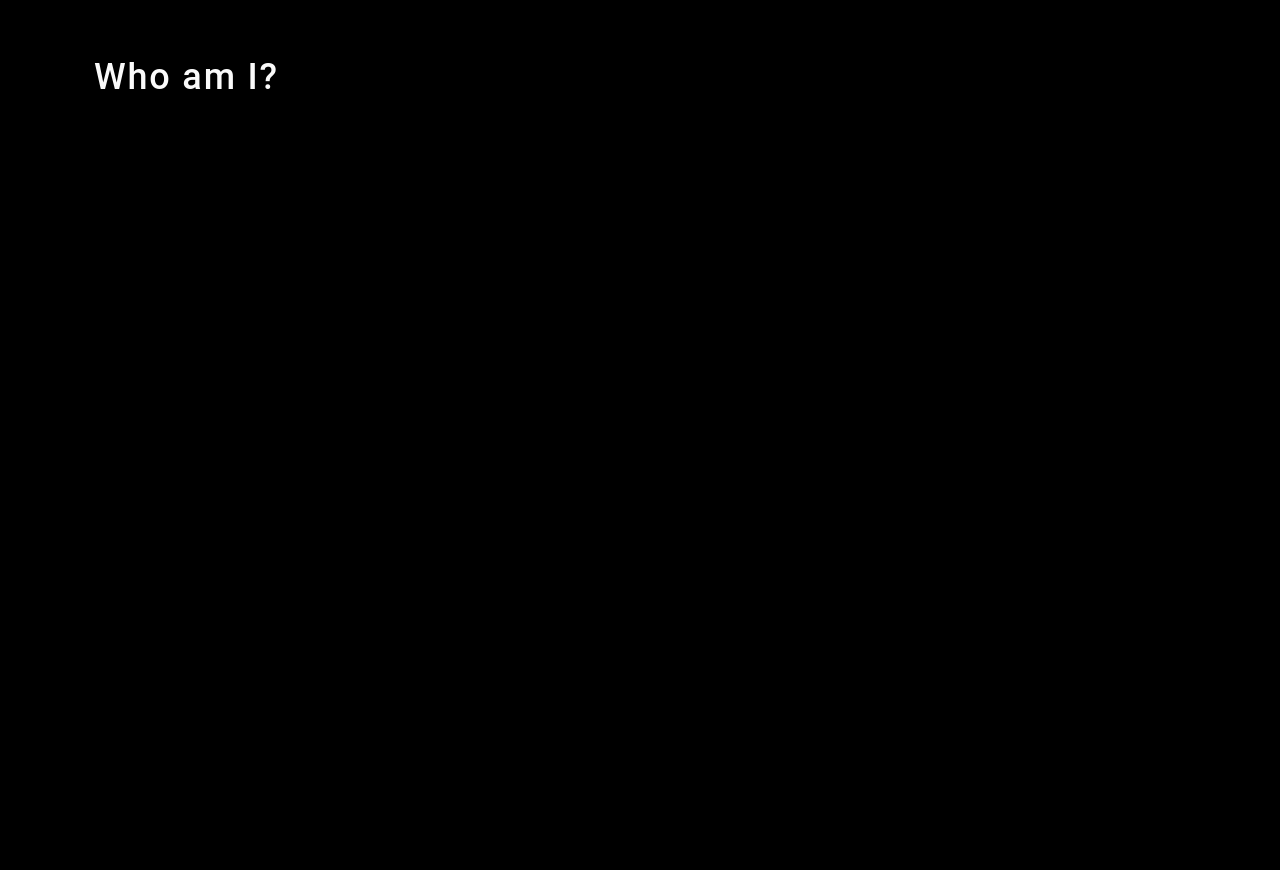
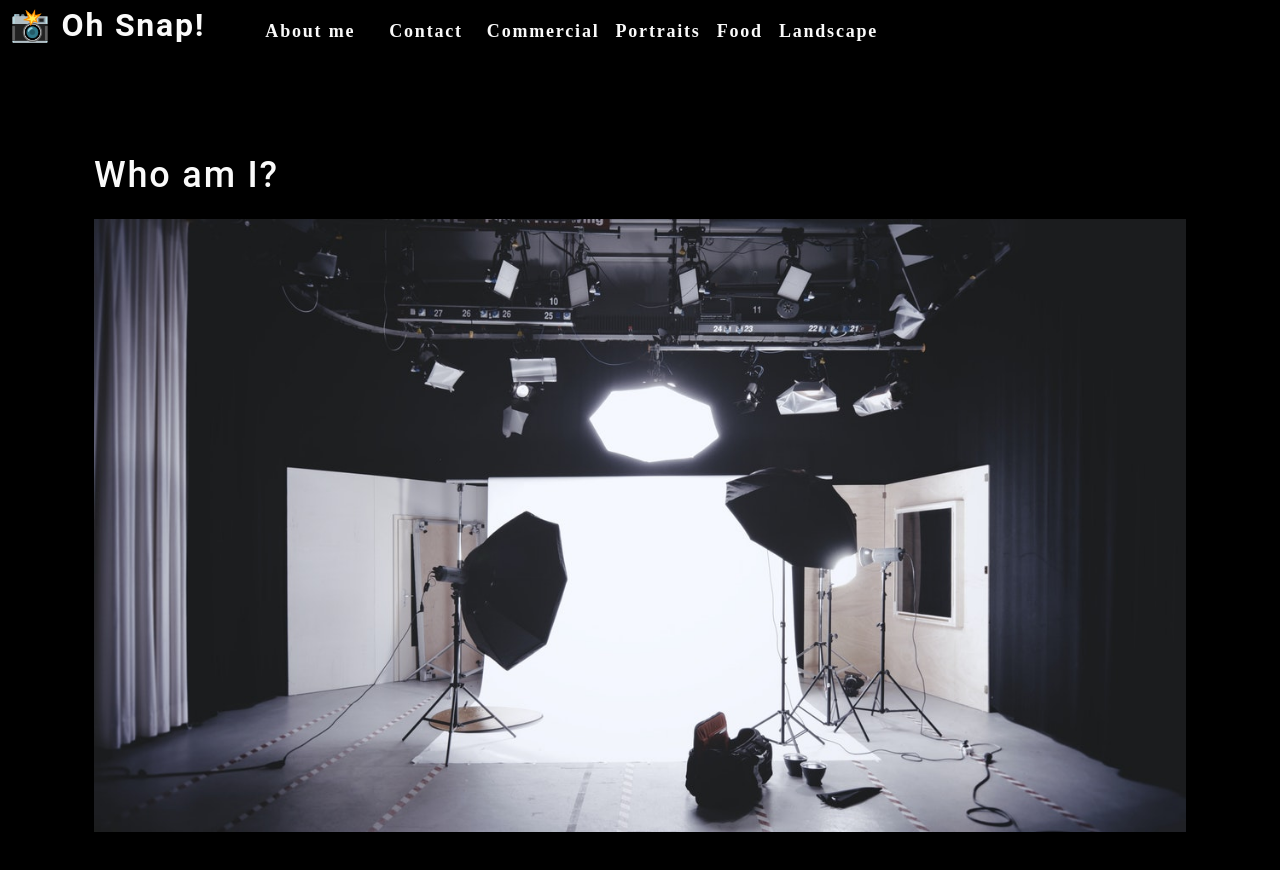
Before and after one commit to MarisolRamirez1031/photo-port, a React (Create React App) app: page / in a window 1280 px wide. Shown: the top 870 px of the page. Before the commit the page ends 800 px from the top, so only its background shows below. Built offline with nearby package versions, Linux system fonts and the light colour scheme.

Commit message:
basis done for About page set up

```diff
--- a/src/App.js
+++ b/src/App.js
@@ -1,10 +1,12 @@
 import React from 'react';
+import Nav from './components/Nav'
 import About from './components/About';
 import './App.css';
 
 function App() {
   return (
     <div>
+      <Nav></Nav>
       <main>
         <About></About>
       </main>
--- a/src/components/About/index.js
+++ b/src/components/About/index.js
@@ -1,10 +1,12 @@
 import React from "react";
+import coverImage from "../../assets/cover/cover-image.jpg"
 
 function About() {
     return (
-        <section>
-            <h1 id="about">Who am I?</h1>
-        </section>
+        <section className="my-5">
+        <h1 id="about">Who am I?</h1>
+        <img src={coverImage} className="my-2" style={{ width: "100%"}} alt="cover" />
+      </section>
     );
 }
 
--- /dev/null
+++ b/src/components/Nav/index.js
@@ -0,0 +1,51 @@
+import React from 'react';
+import { capitalizeFirstLetter } from "../../utils/helpers";
+
+function Nav() {
+    const categories = [
+        { name: "commercial", description: "Photos of grocery stores, food trucks, and other commercial projects" },
+        { name: "portraits", description: "Portraits of people in my life" },
+        { name: "food", description: "Delicious delicacies" },
+        { name: "landscape", description: "Fields, farmhouses, waterfalls, and the beauty of nature" }
+    ];
+
+    const handleClick = () => {
+        console.log("click handled")
+      }
+
+    return (
+        <header data-testid="header" className="flex-row px-1">
+          <h2>
+            <a href="/">
+              <span role="img" aria-label="camera"> 📸</span> Oh Snap!
+            </a>
+          </h2>
+          <nav>
+            <ul className="flex-row">
+              <li className="mx-2">
+                <a href="#about" onClick={() => handleClick()}>
+                  About me
+                </a>
+              </li>
+              <li className={"mx-2"}>
+                <span onClick={() => handleClick()}>
+                  Contact
+                </span>
+              </li>
+              {
+                categories.map((category) => (
+                  <li className="mx-1" key={category.name} >
+                    <span onClick={() => { handleClick(); }}>
+                     {capitalizeFirstLetter(category.name)}
+                    </span>
+                  </li>
+                ))
+              }
+            </ul>
+          </nav>
+        </header>
+      );
+    }
+
+
+export default Nav;
```
